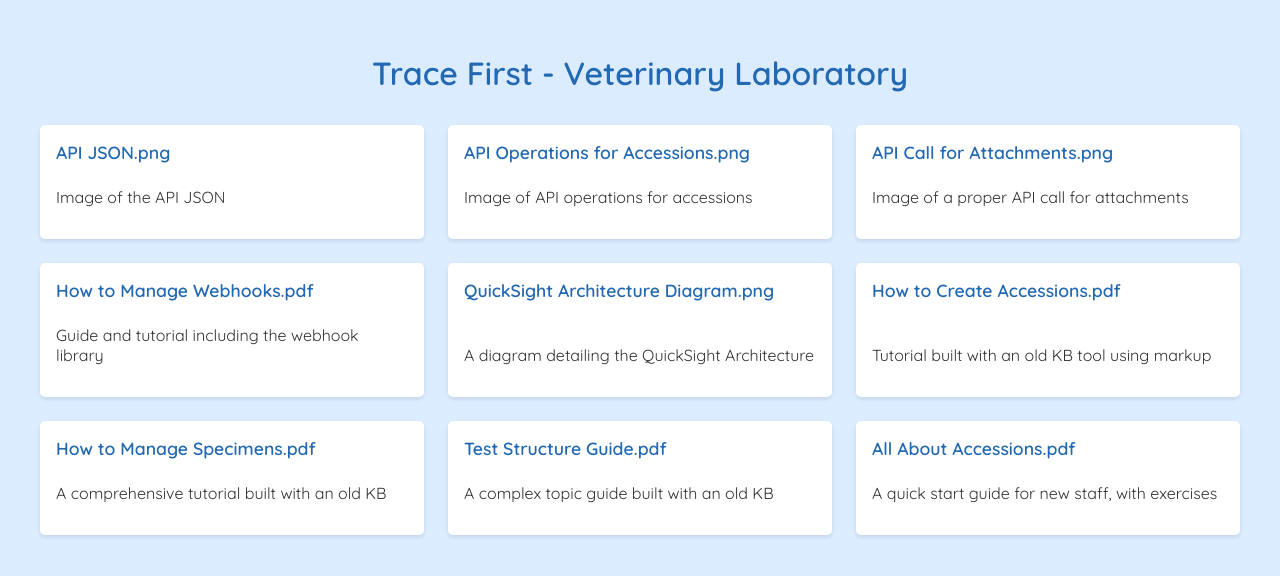
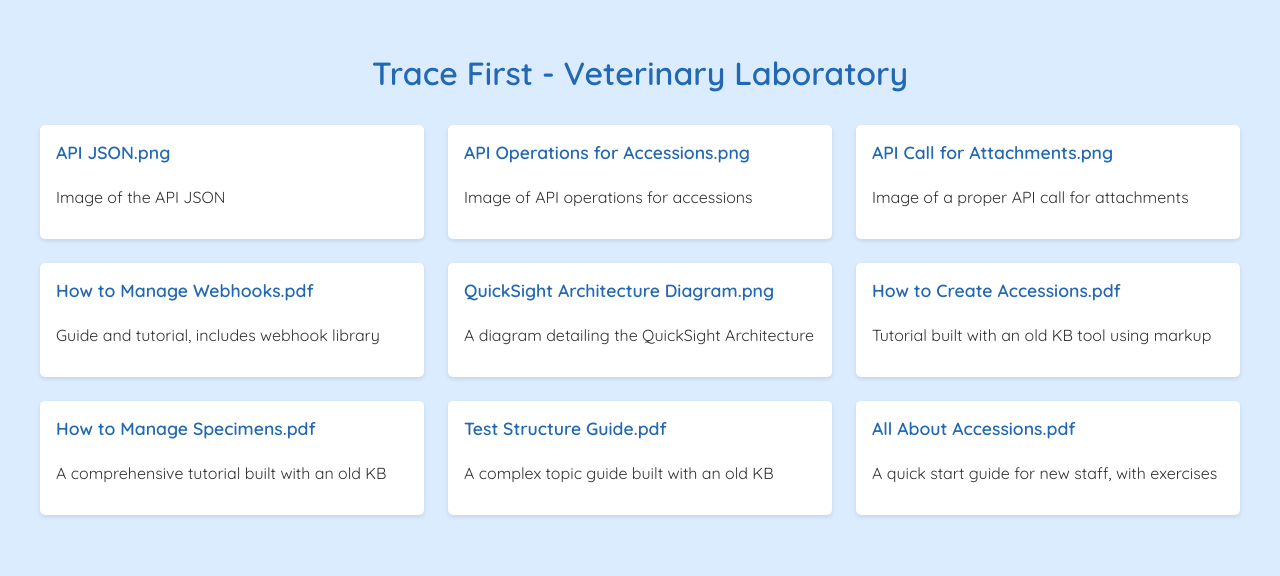
Before and after one commit to Daisy-Docs/Portfolio, a Jekyll site: the page Trace First.html, which Jekyll copies as it is, in a window 1280 px wide. Shown: the top 576 px of the page. Built offline with Jekyll 4.4.1, drawn with Linux system fonts in a browser that asks for light colours.

Commit message:
Update Trace First.html

```diff
--- a/Trace First.html
+++ b/Trace First.html
@@ -95,7 +95,7 @@
     </div>
      <div class="sample">
       <h2><a href="assets/Documentation/Trace First/How%20to%20Manage%20Webhooks%20(Old%20KB).pdf">How to Manage Webhooks.pdf</a></h2>
-      <p>Guide and tutorial including the webhook library</p>
+      <p>Guide and tutorial, includes webhook library</p>
     </div>
     <div class="sample">
       <h2><a href="assets/Documentation/Trace First/QuickSight%20Architecture%20Diagram.png">QuickSight Architecture Diagram.png</a></h2>
```
